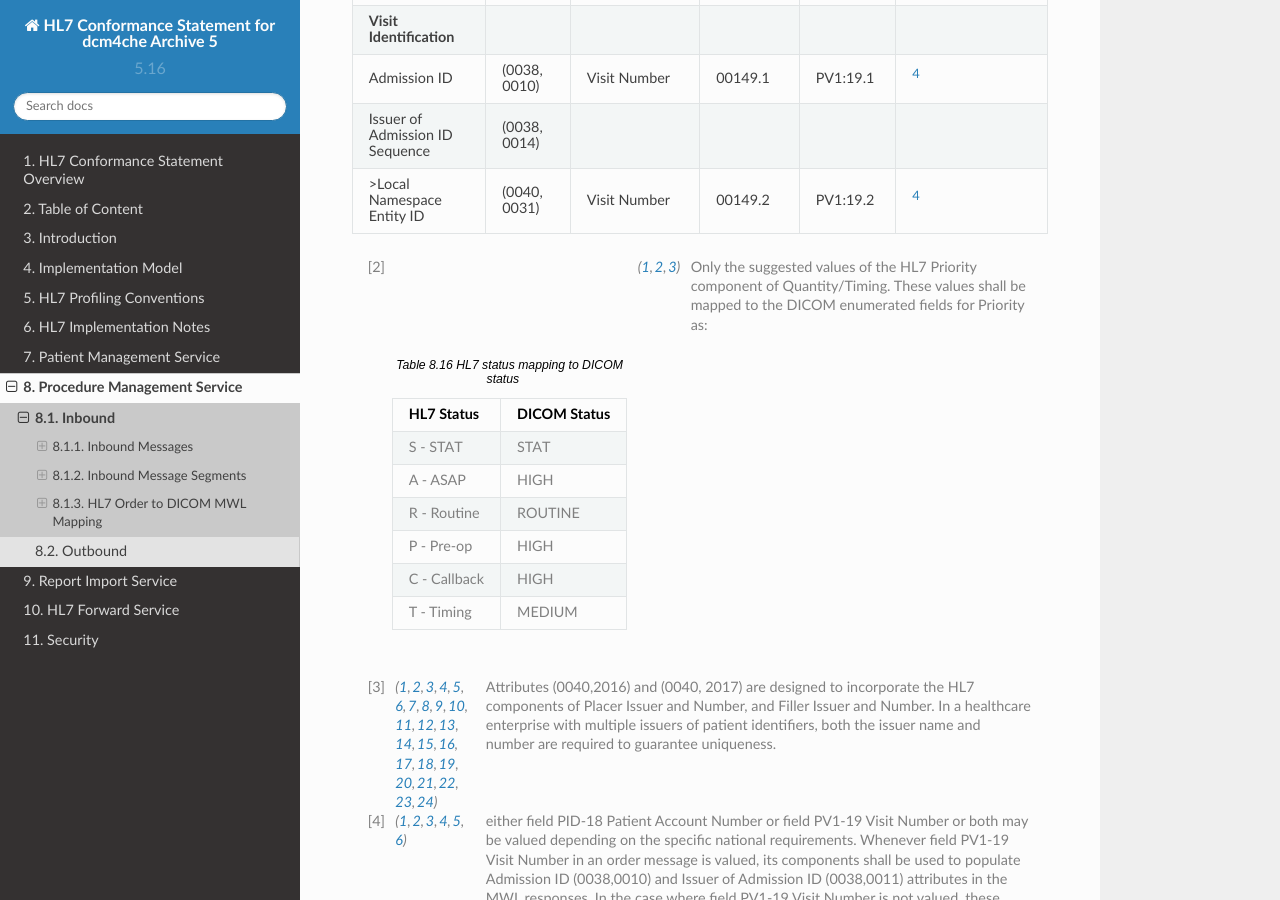
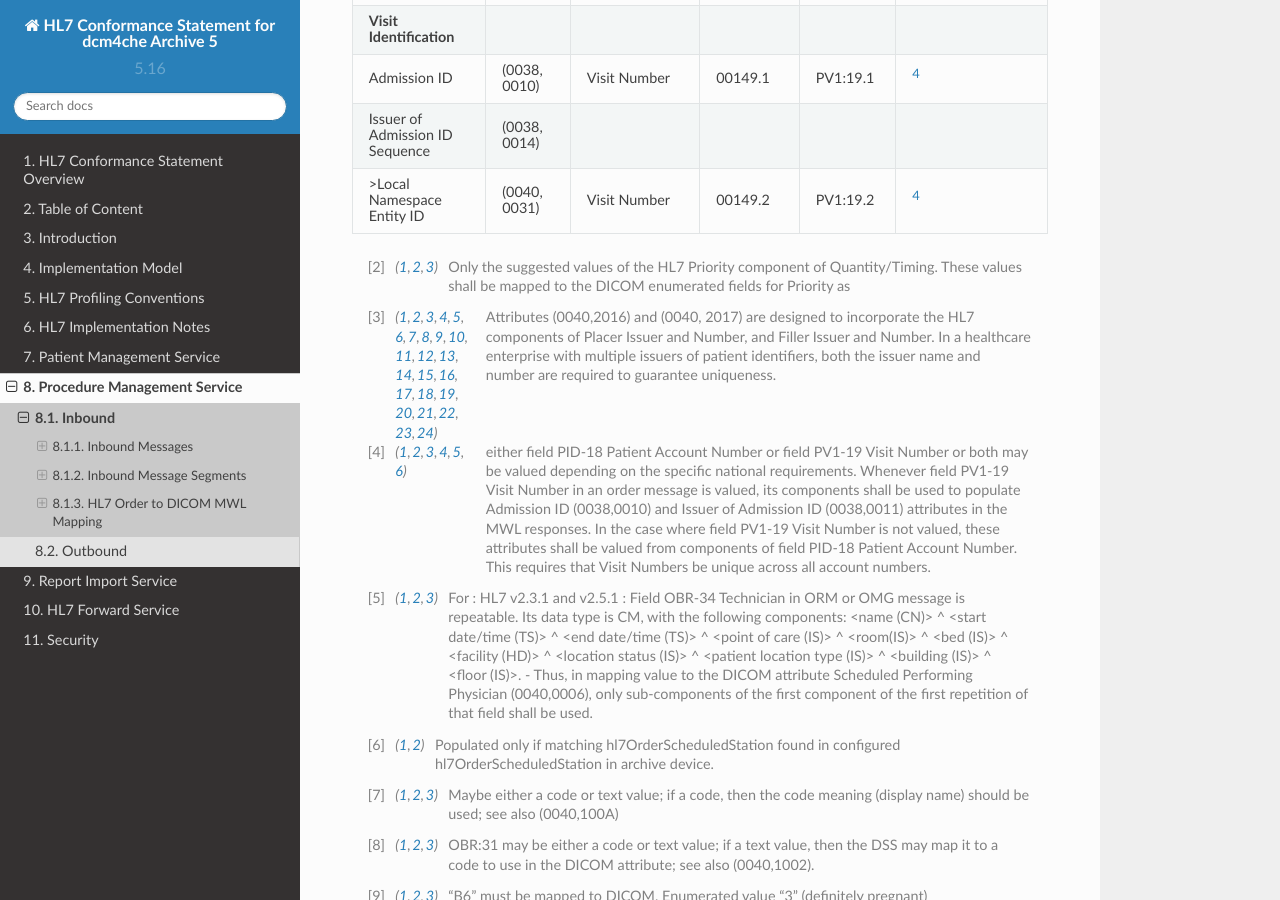
Before and after one commit to dcm4che/dcm4chee-arc-hl7cs, a Sphinx documentation site: the page built from source/orm/inbound.rst, in a window 1280 px wide and 900 px high, scrolled down 23283 px. Built offline with Sphinx 7.4.7 and the Read the Docs theme 2.0.0, drawn with Linux system fonts in a browser that asks for light colours.

Commit message:
fix build errors

```diff
--- a/source/orm/inbound.rst
+++ b/source/orm/inbound.rst
@@ -709,18 +709,7 @@ OMG - HL7 order mapping to DICOM Modality Worklist Attributes
 
 
 .. [#Note1] Only the suggested values of the HL7 Priority component of Quantity/Timing. These values shall be
-   mapped to the DICOM enumerated fields for Priority as:
-
-    .. csv-table:: HL7 status mapping to DICOM status
-       :name: status_mapping
-       :header: HL7 Status, DICOM Status
-
-       S - STAT, STAT
-       A - ASAP, HIGH
-       R - Routine, ROUTINE
-       P - Pre-op, HIGH
-       C - Callback, HIGH
-       T - Timing, MEDIUM
+   mapped to the DICOM enumerated fields for Priority as
 
 .. [#Note2] Attributes (0040,2016) and (0040, 2017) are designed to incorporate the HL7 components of Placer Issuer and
     Number, and Filler Issuer and Number. In a healthcare enterprise with multiple issuers of patient identifiers, both the
```
